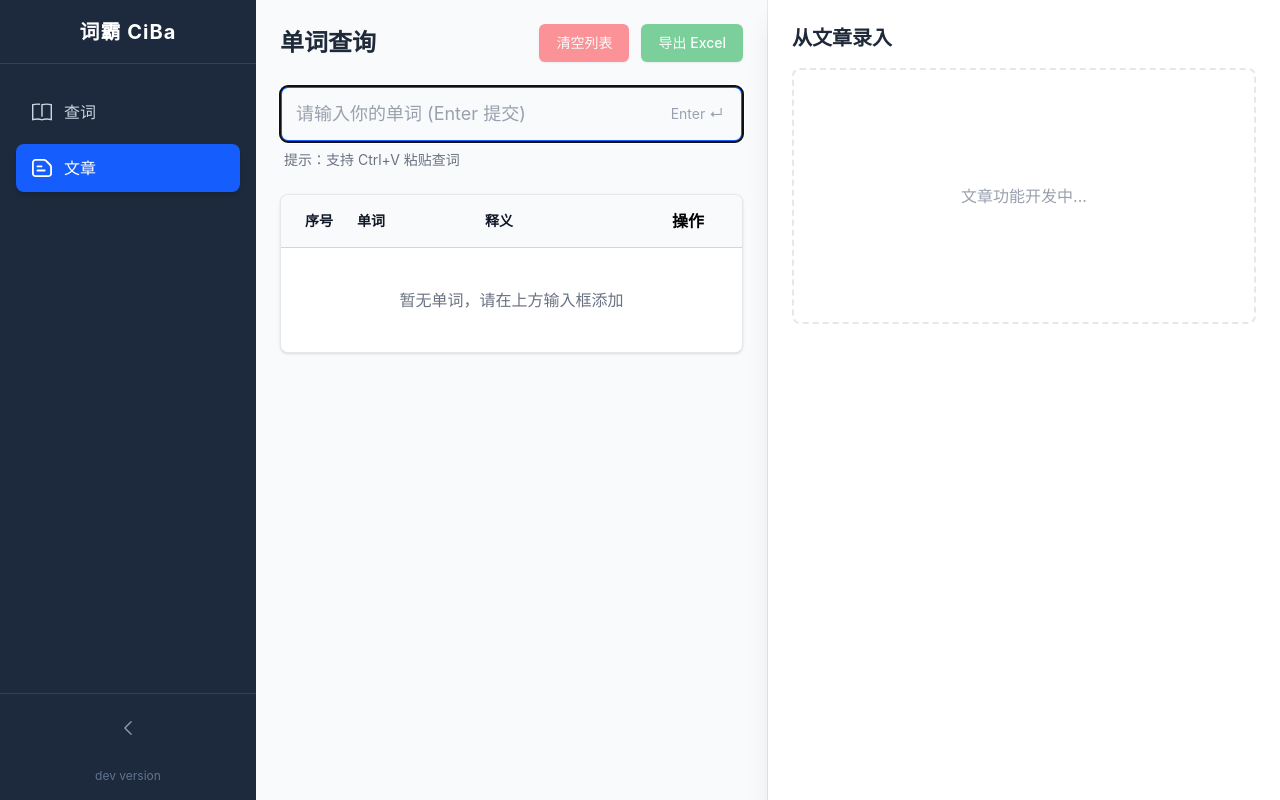
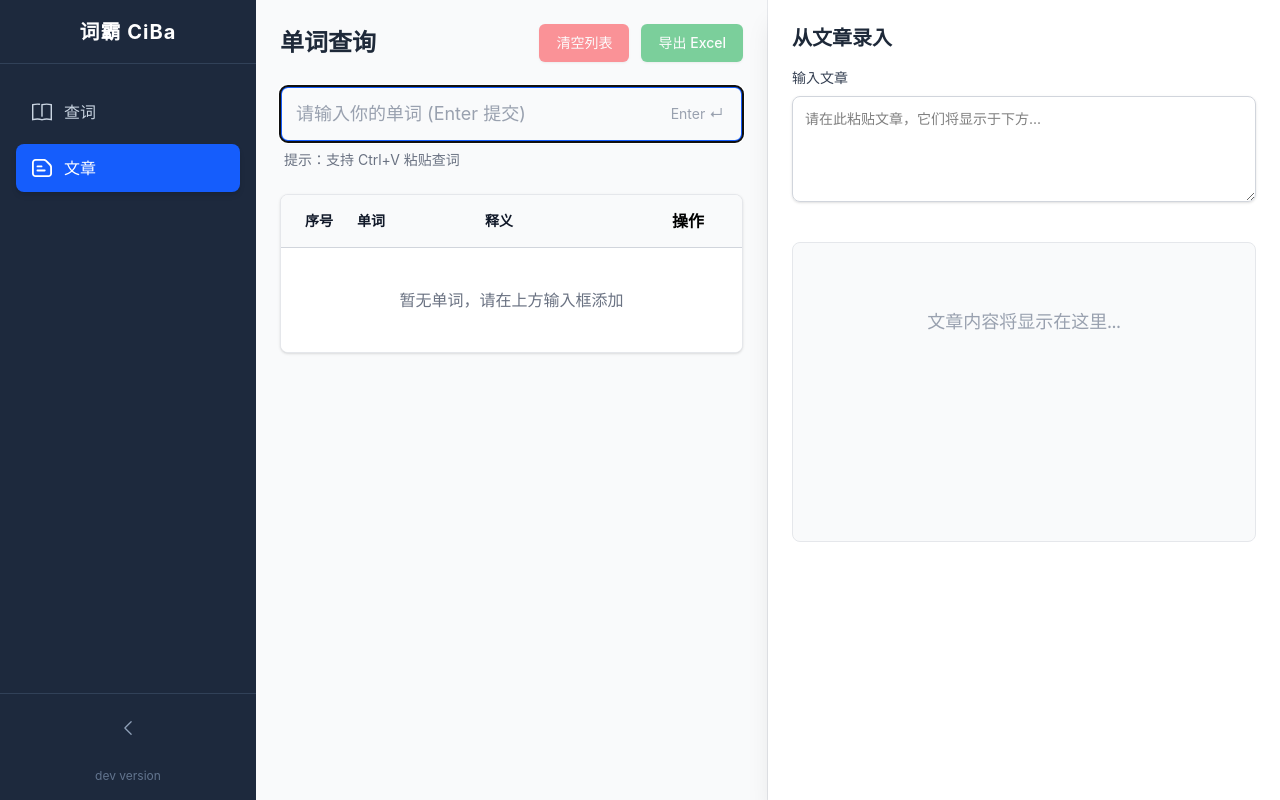
Before and after one commit to xChiXinB/New-CiBa-frontend, a Vue app: page /passage in a window 1280 px wide. Built offline with nearby package versions, Linux system fonts and the light colour scheme.

Commit message:
Copilot - 功能：实现文章输入与交互展示 (PassageInput/Display)

```diff
--- /dev/null
+++ b/src/components/passage/PassageDisplay.vue
@@ -0,0 +1,46 @@
+<template>
+  <div class="bg-gray-50 rounded-lg border border-gray-200 p-6 min-h-[300px] text-lg leading-relaxed font-serif">
+    <template v-if="store.parsedTokens.length > 0">
+      <span
+        v-for="token in store.parsedTokens"
+        :key="token.id"
+        :class="getTokenClass(token)"
+        @click="handleTokenClick(token)"
+      >
+        {{ token.text }}
+      </span>
+    </template>
+    <div v-else class="text-center text-gray-400 py-10">
+      文章内容将显示在这里...
+    </div>
+  </div>
+</template>
+
+<script setup lang="ts">
+import { usePassageStore } from '../../stores/passage';
+import { useWordStore } from '../../stores/word';
+import type { Token } from '../../utils/parser';
+
+const store = usePassageStore();
+const wordStore = useWordStore();
+
+const getTokenClass = (token: Token) => {
+  if (!token.isWord) return 'text-gray-500 select-none'; // 非单词
+
+  const isExisted = wordStore.wordSet.has(token.text.toLowerCase());
+
+  return [
+    'cursor-pointer transition-colors duration-200 rounded px-0.5 mx-0.5',
+    isExisted
+      ? 'text-gray-400 hover:bg-gray-200' // 已存在：灰色
+      : 'text-blue-700 hover:bg-blue-100 hover:text-blue-900 font-medium' // 生词：蓝色高亮
+  ];
+};
+
+const handleTokenClick = (token: Token) => {
+  if (!token.isWord) return;
+
+  // 添加单词
+  wordStore.addWord(token.text);
+};
+</script>
--- /dev/null
+++ b/src/components/passage/PassageInput.vue
@@ -0,0 +1,20 @@
+<template>
+  <div class="mb-6">
+    <label for="passage-input" class="block text-sm font-medium text-gray-700 mb-2">
+      输入文章
+    </label>
+    <textarea
+      id="passage-input"
+      v-model="store.text"
+      rows="4"
+      class="block w-full rounded-lg border-gray-300 shadow-sm focus:border-blue-500 focus:ring-blue-500 sm:text-sm p-3 border resize-y"
+      placeholder="请在此粘贴文章，它们将显示于下方..."
+    ></textarea>
+  </div>
+</template>
+
+<script setup lang="ts">
+import { usePassageStore } from '../../stores/passage';
+
+const store = usePassageStore();
+</script>
--- a/src/views/HomeView.vue
+++ b/src/views/HomeView.vue
@@ -45,12 +45,17 @@
       class="absolute right-0 top-0 h-full w-1/2 bg-white shadow-xl transition-transform duration-500 ease-in-out transform z-10"
       :class="isPassageOpen ? 'translate-x-0' : 'translate-x-full'"
     >
-      <div class="p-6 h-full overflow-y-auto">
-        <h2 class="text-xl font-bold mb-4 text-gray-800">从文章录入</h2>
-        <div
-          class="p-10 text-center text-gray-400 border-2 border-dashed border-gray-200 rounded-lg h-64 flex items-center justify-center"
-        >
-          <p>文章功能开发中...</p>
+      <div class="p-6 h-full overflow-y-auto flex flex-col">
+        <h2 class="text-xl font-bold mb-4 text-gray-800 shrink-0">从文章录入</h2>
+
+        <!-- 文章输入框 -->
+        <div class="shrink-0">
+          <PassageInput />
+        </div>
+
+        <!-- 文章展示区域 -->
+        <div class="flex-1 mt-4 overflow-y-auto">
+          <PassageDisplay />
         </div>
       </div>
     </div>
@@ -62,6 +67,8 @@ import { computed } from 'vue';
 import { useRoute } from 'vue-router';
 import WordInput from '../components/input/WordInput.vue';
 import WordTable from '../components/input/WordTable.vue';
+import PassageInput from '../components/passage/PassageInput.vue';
+import PassageDisplay from '../components/passage/PassageDisplay.vue';
 import { useWordStore } from '../stores/word';
 
 const store = useWordStore();
```
